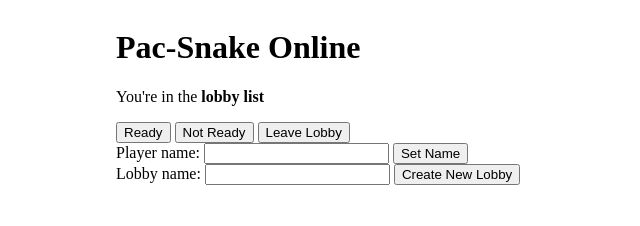
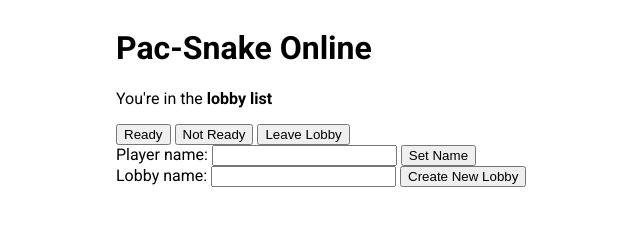
Before and after one commit to rubicon2/pac-snake-online-server, a website: page public/index.html in a window 1280 px wide. Shown: the whole page, without its empty margins (124-764 px from the left). Drawn offline with Linux system fonts and the light colour scheme.

Commit message:
Add roboto font to project

```diff
--- a/public/index.html
+++ b/public/index.html
@@ -3,6 +3,12 @@
   <head>
     <meta charset="UTF-8" />
     <meta name="viewport" content="width=device-width, initial-scale=1.0" />
+    <link rel="preconnect" href="https://fonts.googleapis.com" />
+    <link rel="preconnect" href="https://fonts.gstatic.com" crossorigin />
+    <link
+      href="https://fonts.googleapis.com/css2?family=Roboto:ital,wght@0,100;0,300;0,400;0,500;0,700;0,900;1,100;1,300;1,400;1,500;1,700;1,900&display=swap"
+      rel="stylesheet"
+    />
     <script type="text/javascript" src="/lib/validator.min.js"></script>
     <script src="/script.js" defer></script>
     <link rel="stylesheet" href="/style.css" />
--- a/public/style.css
+++ b/public/style.css
@@ -2,6 +2,7 @@ body {
   min-height: 100vh;
   display: grid;
   place-items: center;
+  font-family: 'Roboto', sans-serif;
 }
 
 #messages {
```
